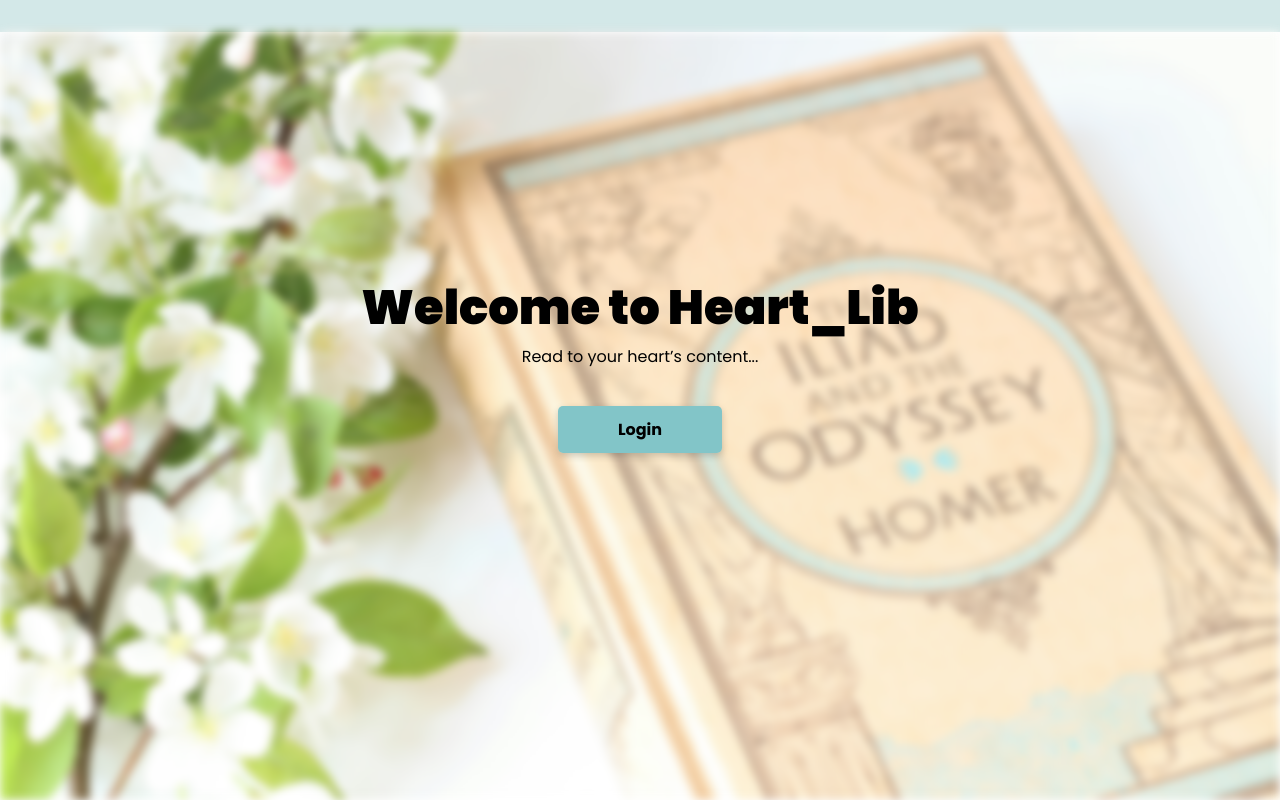
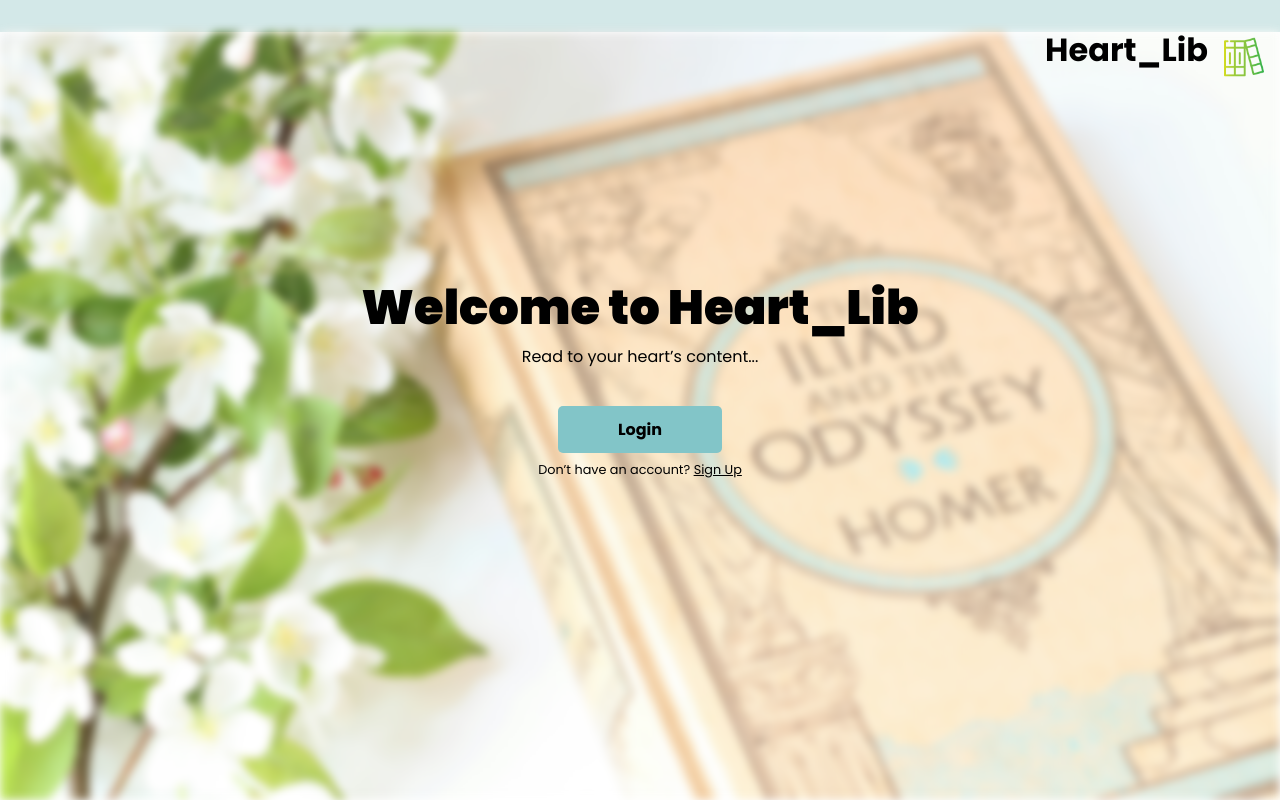
Before and after one commit to Nipuni-Wimangsa/Library-Management-System, an Angular app in the folder LibraryManagementSystem/: page / in a window 1280 px wide. Built offline with nearby package versions, Linux system fonts and the light colour scheme.

Commit message:
finishing welcome page component

```diff
--- a/LibraryManagementSystem/src/app/app.module.ts
+++ b/LibraryManagementSystem/src/app/app.module.ts
@@ -8,11 +8,12 @@ import { AppRoutingModule } from './app-routing.module';
 import { AppComponent } from './app.component';
 import { WelcomePageComponent } from './welcome-page/welcome-page.component';
 import { provideAnimationsAsync } from '@angular/platform-browser/animations/async';
+import { MatRippleModule } from '@angular/material/core';
 import { MatButtonModule } from '@angular/material/button';
 
 @NgModule({
   declarations: [AppComponent, WelcomePageComponent],
-  imports: [BrowserModule, AppRoutingModule, MatButtonModule],
+  imports: [BrowserModule, AppRoutingModule, MatRippleModule, MatButtonModule],
   providers: [provideClientHydration(), provideAnimationsAsync()],
   bootstrap: [AppComponent],
 })
--- a/LibraryManagementSystem/src/app/welcome-page/welcome-page.component.css
+++ b/LibraryManagementSystem/src/app/welcome-page/welcome-page.component.css
@@ -16,14 +16,28 @@
   filter: blur(5px);
 }
 
+.logo-info-container {
+  position: absolute;
+  display: flex;
+  flex-direction: row;
+  align-self: flex-end;
+  margin-top: 5px;
+}
+
+.welcome-page-logo {
+  margin-left: 1em;
+  margin-top: 4vh;
+  margin-right: 1em;
+}
+
 .info-container {
   position: absolute;
   text-align: center;
   align-self: center;
-  top: 30%;
+  top: 28%;
 }
 
-.title {
+.welcome-title {
   font-size: 3em;
   font-weight: 900;
   margin-bottom: 0;
@@ -34,3 +48,13 @@
   margin-top: 0;
   margin-bottom: 3em;
 }
+
+.sign-up-tag {
+  font-size: 0.8em;
+  margin-top: 1.5em;
+}
+
+.signup {
+  text-decoration: underline;
+  color: black;
+}
--- a/LibraryManagementSystem/src/app/welcome-page/welcome-page.component.html
+++ b/LibraryManagementSystem/src/app/welcome-page/welcome-page.component.html
@@ -1,9 +1,18 @@
 <div class="containor">
   <div class="upper-bar"></div>
   <div class="bg-img"></div>
+
+  <div class="logo-info-container">
+    <h1 class="title">Heart_Lib</h1>
+    <img src="../../assets/Icons/logo.png" alt="Logo of books" class="logo welcome-page-logo"/>
+  </div>
+
   <div class="info-container">
-    <h1 class="title">Welcome to Heart_Lib</h1>
+    <p class="welcome-title">Welcome to Heart_Lib</p>
     <p class="tag-line">Read to your heart’s content...</p>
     <a href="#" class="btn-primary">Login</a>
+    <p class="sign-up-tag">
+      Don’t have an account? <a href="#" class="signup">Sign Up</a>
+    </p>
   </div>
 </div>
--- a/LibraryManagementSystem/src/styles.css
+++ b/LibraryManagementSystem/src/styles.css
@@ -10,9 +10,13 @@ body {
   padding: 12px 60px;
   font-weight: 700;
   border-radius: 5px;
-  box-shadow: 0px 3px 7px 0 rgba(0, 0, 0, 0.19);
 }
 
 .btn-primary:hover {
-  box-shadow: 0 6px 7px 0 rgba(0, 0, 0, 0.19);
+  box-shadow: 0 3px 10px 0 rgba(0, 0, 0, 0.19);
 }
+
+.logo {
+  height: 40px;
+  width: 40px;
+}
```
Also changed, not shown: LibraryManagementSystem/src/assets/Icons/logo.png (added).
